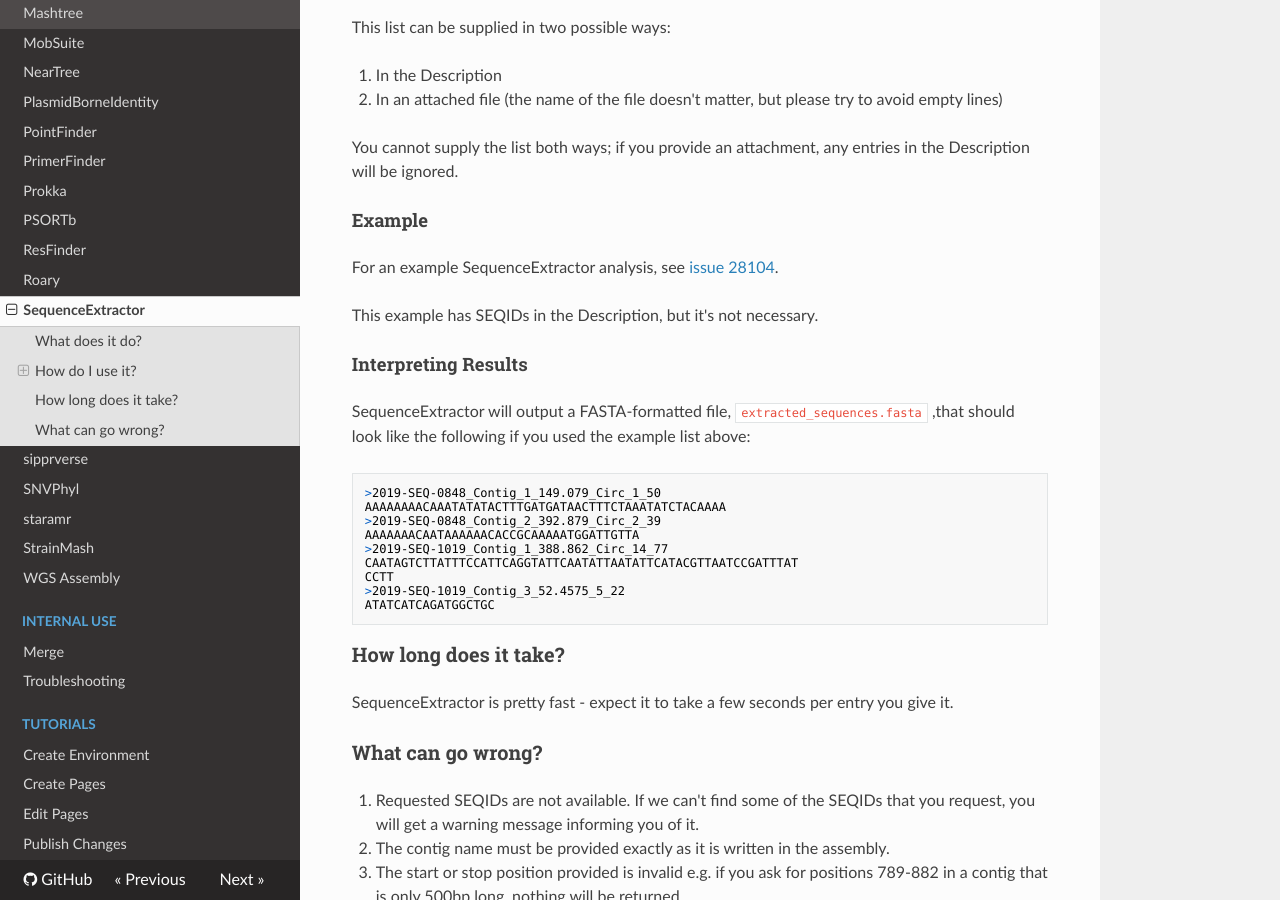
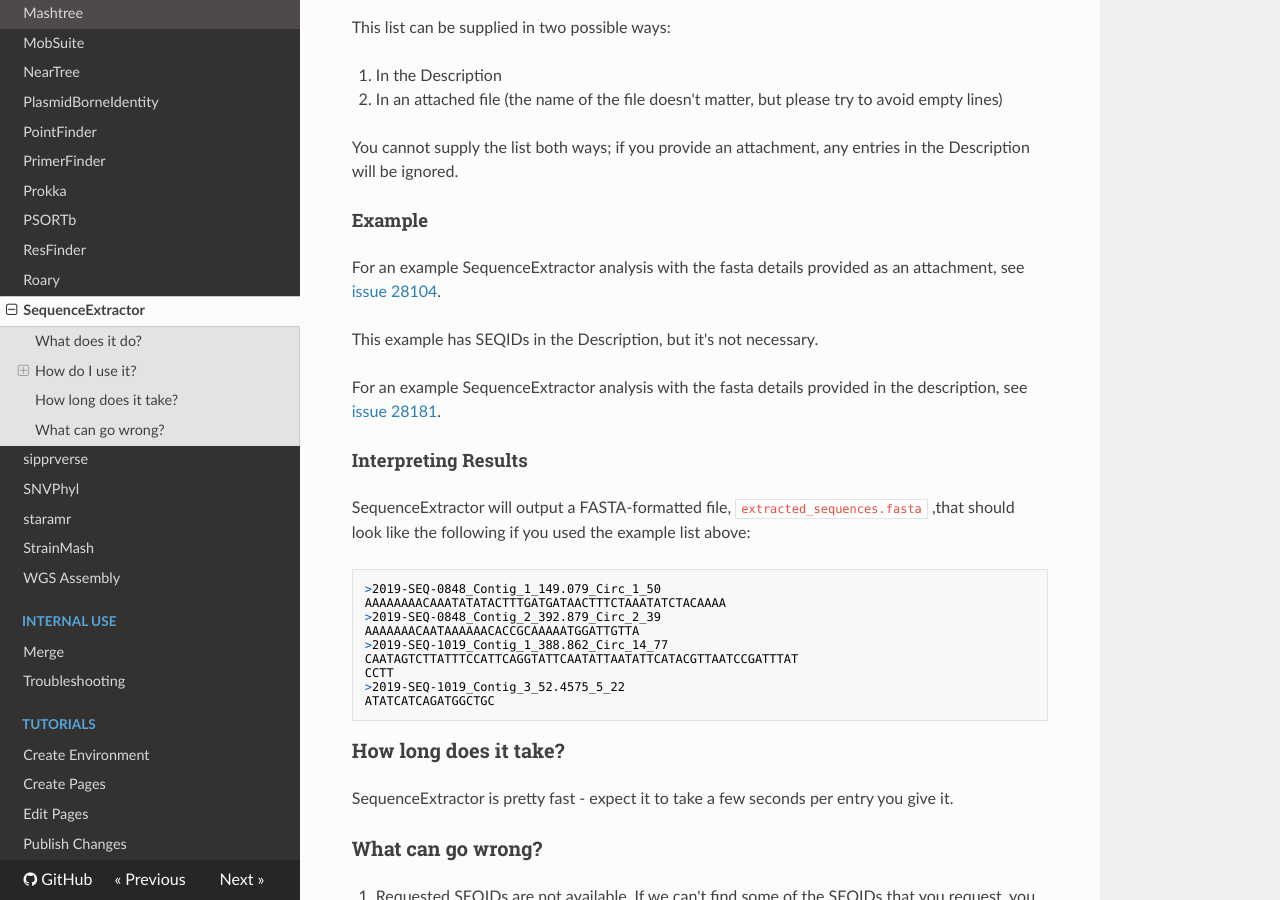
Before and after one commit to OLC-Bioinformatics/redmine-docs, an MkDocs documentation site: the page built from docs/analysis/sequence_extractor.md, in a window 1280 px wide and 900 px high, scrolled down 1116 px. Built offline with MkDocs 1.6.1, drawn with Linux system fonts in a browser that asks for light colours; nearby versions of some CDN libraries.

Commit message:
Added additional example

```diff
--- a/docs/analysis/sequence_extractor.md
+++ b/docs/analysis/sequence_extractor.md
@@ -50,9 +50,11 @@ You cannot supply the list both ways; if you provide an attachment, any entries
 
 #### Example
 
-For an example SequenceExtractor analysis, see [issue 28104](https://redmine.biodiversity.agr.gc.ca/issues/28104).
+For an example SequenceExtractor analysis with the fasta details provided as an attachment, see [issue 28104](https://redmine.biodiversity.agr.gc.ca/issues/28104).
 
 This example has SEQIDs in the Description, but it's not necessary.
+
+For an example SequenceExtractor analysis with the fasta details provided in the description, see [issue 28181](https://redmine.biodiversity.agr.gc.ca/issues/28181).
 
 #### Interpreting Results
 
```
